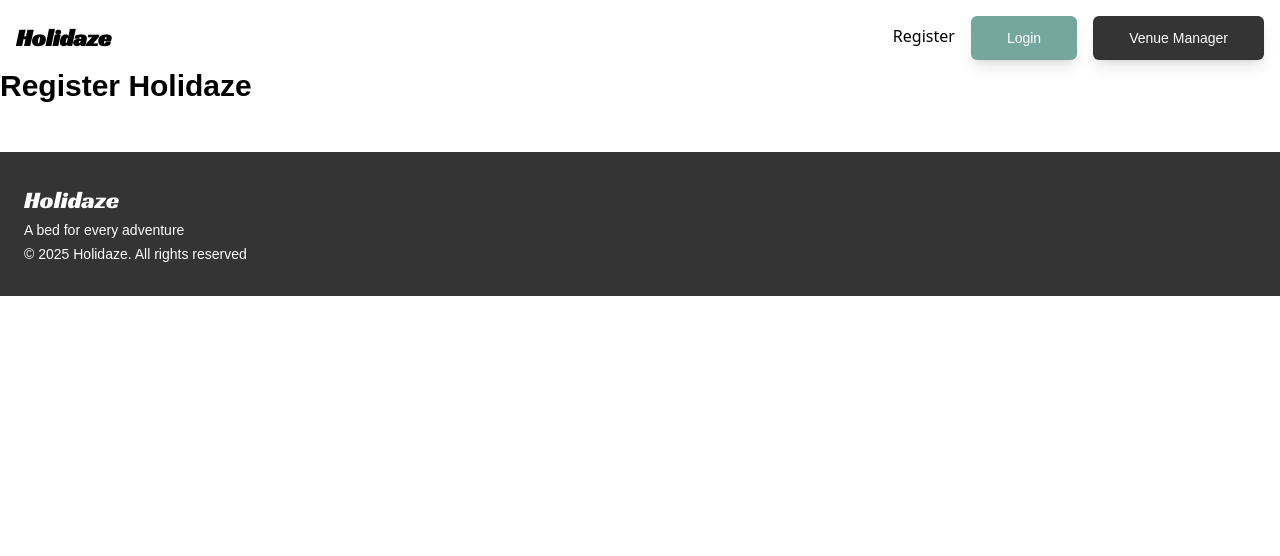
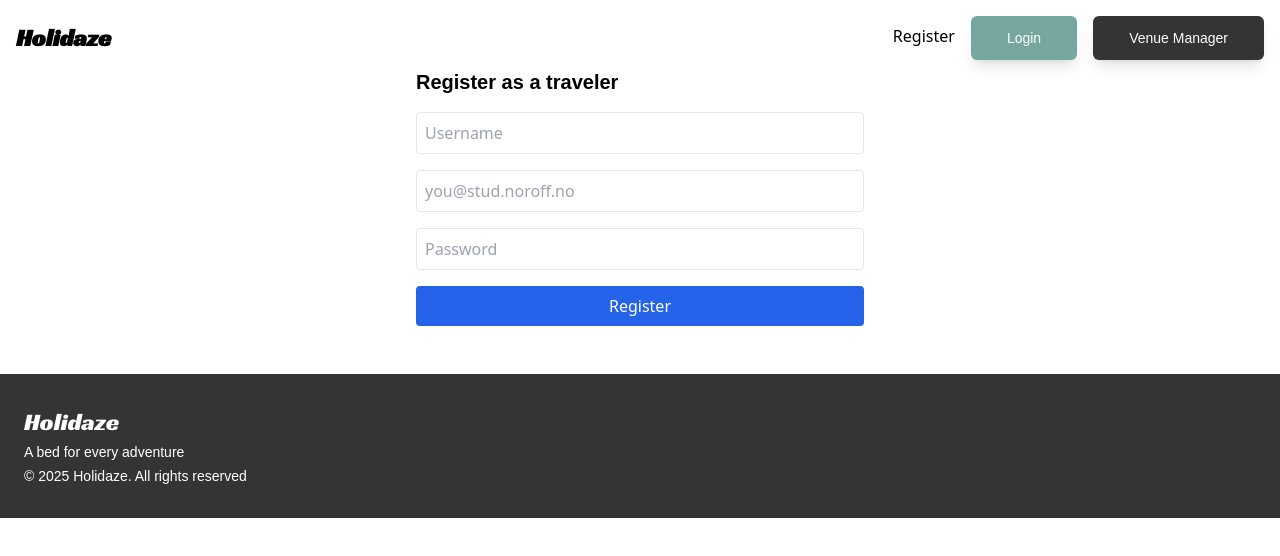
Before and after one commit to Kittypoda/Project-Exam-2, a React (Vite) app: page /register in a window 1280 px wide. Shown: the top 556 px of the page. Built offline with nearby package versions, Linux system fonts and the light colour scheme; a web font is replaced by a local one.

Commit message:
register/login

```diff
--- a/src/components/SearchBar.jsx
+++ b/src/components/SearchBar.jsx
@@ -20,7 +20,7 @@ export default function SearchBar({ onSearch, onClear, isSearching }) {
   }
 
   return (
-    <div className="max-w-7xl mx-auto mt-8">
+    <div className="max-w-7xl mx-auto mt-8 px-6">
       <form
         onSubmit={handleSubmit}
         className="flex flex-wrap items-end gap-4"
--- a/src/pages/Login.jsx
+++ b/src/pages/Login.jsx
@@ -1,3 +1,84 @@
+import { useState } from "react";
+import { useNavigate } from "react-router-dom"; // Husk å ha React Router satt opp
+
+const BASE_URL = "https://v2.api.noroff.dev";
+
 export default function Login() {
-  return <h1 className="text-3xl font-bold">Login Holidaze</h1>;
+  const [email, setEmail] = useState("");
+  const [password, setPassword] = useState("");
+  const [error, setError] = useState("");
+  const [success, setSuccess] = useState("");
+  const navigate = useNavigate(); // For redirect etter login
+
+  const handleSubmit = async (e) => {
+    e.preventDefault();
+    setError("");
+    setSuccess("");
+
+    try {
+      const response = await fetch(`${BASE_URL}/auth/login`, {
+        method: "POST",
+        headers: {
+          "Content-Type": "application/json",
+        },
+        body: JSON.stringify({ email, password }),
+      });
+
+      const data = await response.json();
+      console.log("Login API response:", data);
+
+      if (!response.ok) {
+        throw new Error(data.errors?.[0]?.message || "Login failed");
+      }
+
+      // ✅ Hent token og navn fra riktig sted i v2
+      const { accessToken, name } = data.data;
+
+      if (!accessToken || !name) {
+        throw new Error("Unexpected API response");
+      }
+
+      // Lagre data i localStorage
+      localStorage.setItem("accessToken", accessToken);
+      localStorage.setItem("userName", name);
+
+      setSuccess("Login successful! Redirecting...");
+      setTimeout(() => navigate("/profile"), 1000); // Redirect etter 1 sek
+    } catch (err) {
+      console.error("Login error:", err);
+      setError(err.message || "Something went wrong");
+    }
+  };
+
+  return (
+    <form onSubmit={handleSubmit} className="max-w-md mx-auto space-y-4">
+      <h2 className="text-xl font-semibold">Login</h2>
+
+      <input
+        type="email"
+        name="email"
+        placeholder="you@stud.noroff.no"
+        value={email}
+        onChange={(e) => setEmail(e.target.value)}
+        required
+        className="w-full border p-2 rounded"
+      />
+      <input
+        type="password"
+        name="password"
+        placeholder="Password"
+        value={password}
+        onChange={(e) => setPassword(e.target.value)}
+        required
+        className="w-full border p-2 rounded"
+      />
+
+      <button type="submit" className="w-full bg-green-600 text-white py-2 rounded">
+        Login
+      </button>
+
+      {error && <p className="text-red-600">{error}</p>}
+      {success && <p className="text-green-600">{success}</p>}
+    </form>
+  );
 }
--- a/src/pages/Register.jsx
+++ b/src/pages/Register.jsx
@@ -1,3 +1,88 @@
+import { useState } from "react";
+
+const API_URL = "https://v2.api.noroff.dev";
+
 export default function Register() {
-  return <h1 className="text-3xl font-bold">Register Holidaze</h1>;
+  const [formData, setFormData] = useState({
+    name: "",
+    email: "",
+    password: "",
+    venueManager: false, // Reisende
+  });
+
+  const [error, setError] = useState("");
+  const [success, setSuccess] = useState("");
+
+  const handleChange = (e) => {
+    setFormData({ ...formData, [e.target.name]: e.target.value });
+  };
+
+  const handleSubmit = async (e) => {
+    e.preventDefault();
+    setError("");
+    setSuccess("");
+
+    try {
+      const response = await fetch(`${API_URL}/auth/register`, {
+        method: "POST",
+        headers: {
+          "Content-Type": "application/json",
+        },
+        body: JSON.stringify(formData),
+      });
+
+      const data = await response.json();
+      console.log("Register response (v2):", data);
+
+      if (!response.ok) {
+        throw new Error(data.errors?.[0]?.message || "Registration failed");
+      }
+
+      setSuccess("Registration successful! You can now log in.");
+    } catch (err) {
+      console.error("Register error:", err);
+      setError(err.message || "Something went wrong");
+    }
+  };
+
+  return (
+    <form onSubmit={handleSubmit} className="max-w-md mx-auto space-y-4">
+      <h2 className="text-xl font-semibold">Register as a traveler</h2>
+
+      <input
+        type="text"
+        name="name"
+        placeholder="Username"
+        value={formData.name}
+        onChange={handleChange}
+        required
+        className="w-full border p-2 rounded"
+      />
+      <input
+        type="email"
+        name="email"
+        placeholder="you@stud.noroff.no"
+        value={formData.email}
+        onChange={handleChange}
+        required
+        className="w-full border p-2 rounded"
+      />
+      <input
+        type="password"
+        name="password"
+        placeholder="Password"
+        value={formData.password}
+        onChange={handleChange}
+        required
+        className="w-full border p-2 rounded"
+      />
+
+      <button type="submit" className="w-full bg-blue-600 text-white py-2 rounded">
+        Register
+      </button>
+
+      {error && <p className="text-red-600">{error}</p>}
+      {success && <p className="text-green-600">{success}</p>}
+    </form>
+  );
 }
```
